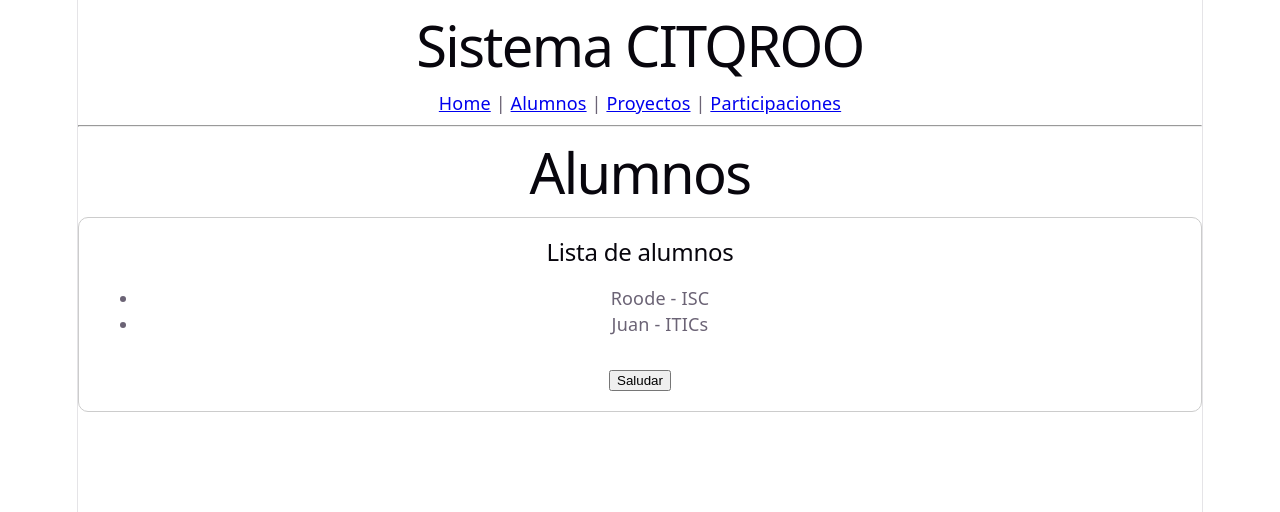
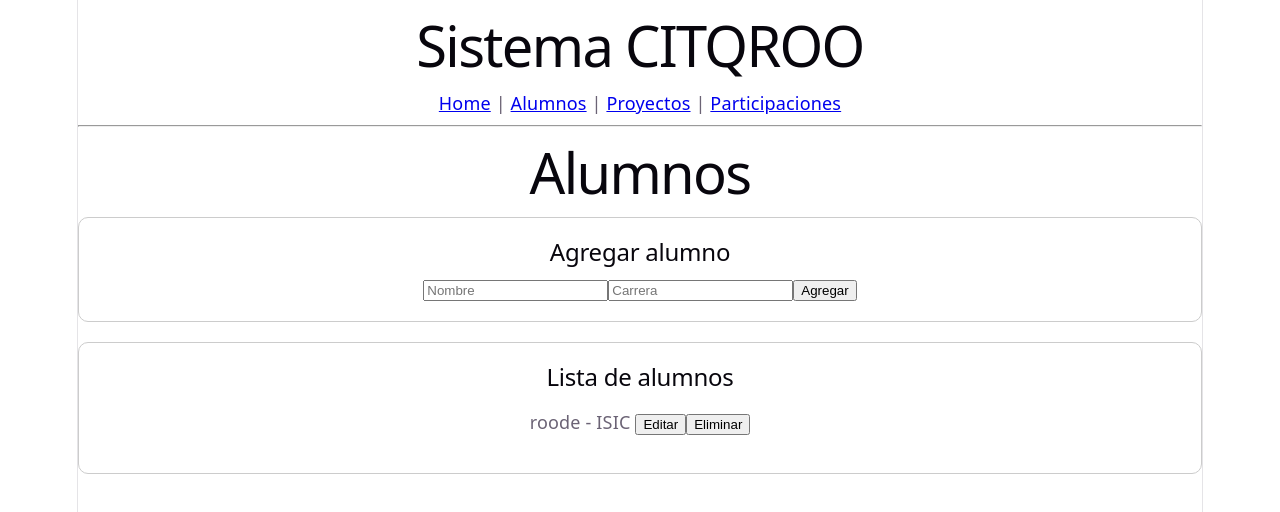
Before and after one commit to roosc02/citqroo-vue-crud, a Vue app: page /alumnos in a window 1280 px wide. Shown: the top 512 px of the page. Built offline with nearby package versions, Linux system fonts and the light colour scheme; data requests are answered from the project's data file.

Commit message:
CRUD de alumnos

```diff
--- a/db.json
+++ b/db.json
@@ -1,14 +1,10 @@
 {
   "alumnos": [
     {
-      "id": 1,
-      "nombre": "Roode",
-      "carrera": "ISC"
-    },
-    {
-      "id": 2,
-      "nombre": "Juan",
-      "carrera": "ITICs"
+      "nombre": "roode",
+      "carrera": "ISIC",
+      "id": "bkEPJVWjB5U"
     }
-  ]
+  ],
+  "$schema": "./node_modules/json-server/schema.json"
 }
--- a/src/components/BaseCard.vue
+++ b/src/components/BaseCard.vue
@@ -3,12 +3,6 @@
 defineProps({
   titulo: String
 })
-
-const emit = defineEmits(['saludar'])
-
-function enviarSaludo() {
-  emit('saludar')
-}
 
 </script>
 
@@ -19,14 +13,11 @@ function enviarSaludo() {
 
     <slot></slot>
 
-    <button @click="enviarSaludo">
-      Saludar
-    </button>
-
   </div>
 </template>
 
 <style scoped>
+
 .card {
   border: 1px solid #ccc;
   padding: 20px;
@@ -37,4 +28,14 @@ function enviarSaludo() {
 button {
   margin-top: 15px;
 }
+
+ul {
+  list-style: none;
+  padding: 0;
+}
+
+li {
+  margin-top: 10px;
+}
+
 </style>
--- a/src/views/AlumnosView.vue
+++ b/src/views/AlumnosView.vue
@@ -5,6 +5,11 @@ import api from '../services/api'
 import BaseCard from '../components/BaseCard.vue'
 
 const alumnos = ref([])
+
+const nombre = ref('')
+const carrera = ref('')
+
+const alumnoEditando = ref(null)
 
 async function obtenerAlumnos() {
 
@@ -22,6 +27,76 @@ async function obtenerAlumnos() {
 
 }
 
+async function agregarAlumno() {
+
+  if (!nombre.value || !carrera.value) {
+
+    alert('Completa los campos')
+
+    return
+
+  }
+
+  try {
+
+    const nuevoAlumno = {
+      nombre: nombre.value,
+      carrera: carrera.value
+    }
+
+    if (alumnoEditando.value) {
+
+      await api.put(
+        `/alumnos/${alumnoEditando.value.id}`,
+        nuevoAlumno
+      )
+
+      alumnoEditando.value = null
+
+    } else {
+
+      await api.post('/alumnos', nuevoAlumno)
+
+    }
+
+    obtenerAlumnos()
+
+    nombre.value = ''
+    carrera.value = ''
+
+  } catch (error) {
+
+    console.log(error)
+
+  }
+
+}
+
+async function eliminarAlumno(id) {
+
+  try {
+
+    await api.delete(`/alumnos/${id}`)
+
+    obtenerAlumnos()
+
+  } catch (error) {
+
+    console.log(error)
+
+  }
+
+}
+
+function editarAlumno(alumno) {
+
+  nombre.value = alumno.nombre
+  carrera.value = alumno.carrera
+
+  alumnoEditando.value = alumno
+
+}
+
 onMounted(() => {
 
   obtenerAlumnos()
@@ -36,6 +111,28 @@ onMounted(() => {
 
     <h1>Alumnos</h1>
 
+    <BaseCard titulo="Agregar alumno">
+
+      <input
+        v-model="nombre"
+        type="text"
+        placeholder="Nombre"
+      />
+
+      <input
+        v-model="carrera"
+        type="text"
+        placeholder="Carrera"
+      />
+
+      <button @click="agregarAlumno">
+
+        {{ alumnoEditando ? 'Guardar cambios' : 'Agregar' }}
+
+      </button>
+
+    </BaseCard>
+
     <BaseCard titulo="Lista de alumnos">
 
       <ul>
@@ -44,13 +141,33 @@ onMounted(() => {
 
           {{ alumno.nombre }} - {{ alumno.carrera }}
 
+          <button @click="editarAlumno(alumno)">
+            Editar
+          </button>
+
+          <button @click="eliminarAlumno(alumno.id)">
+            Eliminar
+          </button>
+
         </li>
 
       </ul>
-
 
     </BaseCard>
 
   </div>
 
 </template>
+
+<style scoped>
+
+ul {
+  list-style: none;
+  padding: 0;
+}
+
+li {
+  margin-top: 10px;
+}
+
+</style>
```
